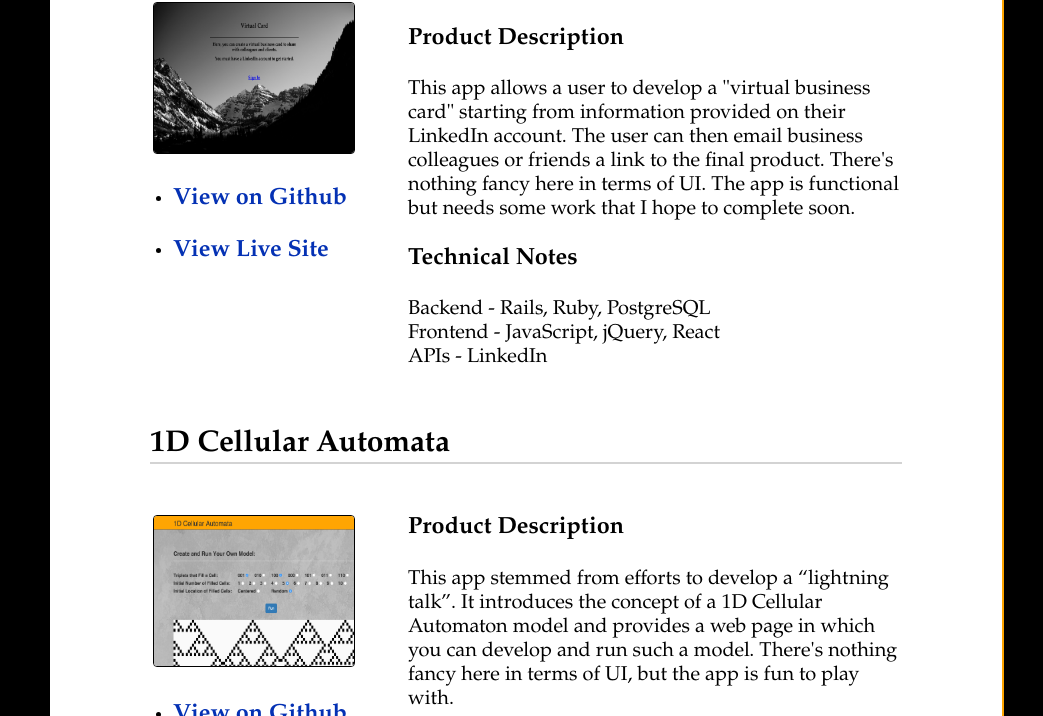
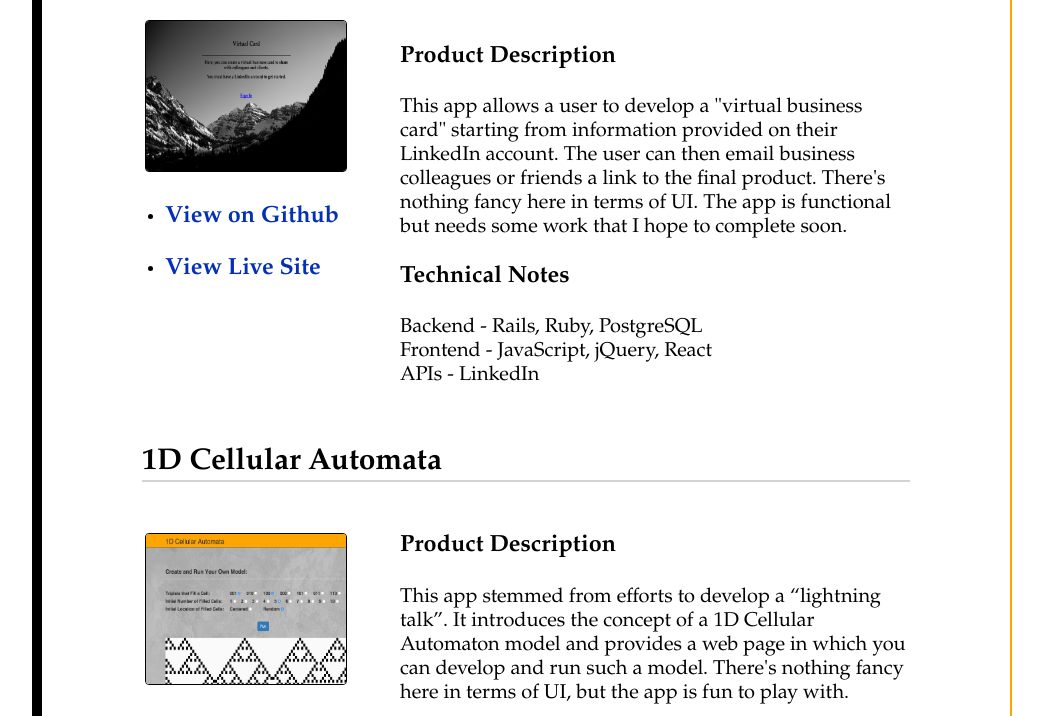
Before and after one commit to furey789/furey789.github.io, a plain HTML site: page index.html in a window 1280 px wide. Shown: the part 585-1301 px from the top of the page, without its empty margins (118-1161 px from the left). Drawn offline with Linux system fonts and the light colour scheme.

Commit message:
Change favicon

```diff
--- a/application.css
+++ b/application.css
@@ -1,9 +1,17 @@
 
 body{
   /*margin: 50px 20px 10px 10px;*/
-  background-color: black;
+  /*background-color: black;*/
+  padding: 0px;
+  margin: 0px;
   font-size: 15pt;
   font-family:"Palatino", serif;
+}
+
+.parallax-window {
+  min-height: 25px;
+  background-color: transparent;
+  padding: 50px 0px 50px 0;
 }
 
 span{
@@ -14,7 +22,6 @@ span{
   border-style: solid;
   border-width: 0 0 4px 0;
   border-color: darkgrey;
-  /*padding: 5px 0 0px 0;*/
   margin-bottom: 60px;
 }
 
@@ -30,7 +37,7 @@ h1 {
   border-right-color: orange;
   border-bottom-color: orange;
   border-left-color: black;
-  border-radius: 6px;
+  border-radius: 0px 20px 20px 0px;
   margin: 0px 150px 0px 150px;
   background-color: white;
   padding: 30px 100px 30px 100px;
@@ -45,13 +52,6 @@ h2 {
 h3 a{
   color: #0431B4;
   text-decoration: none;
-}
-
-.parallax-window {
-  min-height: 25px;
-  background-color: transparent;
-  padding: 0px 0px 0px 0;
-  border-radius: 6px;
 }
 
 img {
--- a/index.html
+++ b/index.html
@@ -4,15 +4,15 @@
 
   <head>
     <meta charset="utf-8">
-    <title>Peter Furey</title>
+    <title>- Peter Furey </title>
     <link rel="stylesheet" type="text/css" href="application.css" media="screen" />
-    <link rel="icon" type="image/icon" href="images/pfFavicon.jpg" />s
+    <link rel="icon" type="image/icon" href="images/pfFavicon.jpg" />
     <meta http-equiv="Content-Type" content="text/html; charset=UTF-8">
   </head>
 
   <body>
 
-    <div class="parallax-window">
+    <div  class="parallax-window">
 
       <div class="bodyText">
 
```
Also changed, not shown: images/pfFavicon.jpg.
